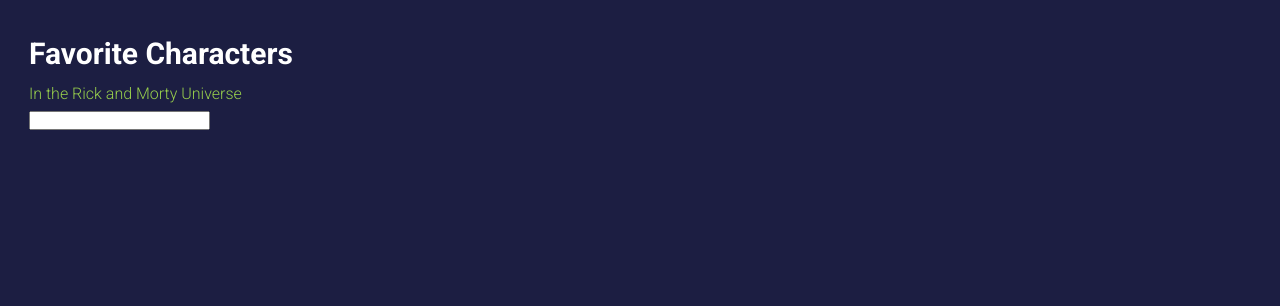
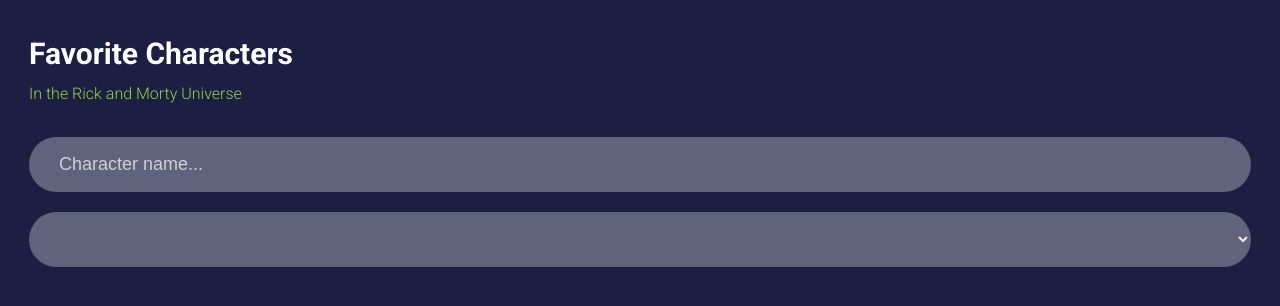
Before and after one commit to Ceci007/rick-and-morty-challenge, a React (Create React App) app: page / in a window 1280 px wide. Shown: the top 306 px of the page. Built offline with nearby package versions, Linux system fonts and the light colour scheme; no server answers.

Commit message:
styling and filtering search input

```diff
--- a/src/components/Header.css
+++ b/src/components/Header.css
@@ -17,3 +17,39 @@
     margin: 0;
     color: #97ce4c;
 }
+
+form {
+    display: flex;
+    flex-direction: column;
+    padding: 30px 0;
+}
+
+.form-control {
+    width: 100%;
+    height: 55px;
+    font-size: 18px;
+    border: none;
+    margin-bottom: 20px;
+    padding: 10px 30px;
+    border-radius: 30px;
+    background: rgba(255, 255, 255, 0.3);
+    color: rgba(255, 255, 255, 0.9);
+}
+
+.form-control::placeholder { /* Chrome, Firefox, Opera, Safari 10.1+ */
+    color: rgba(255, 255, 255, 0.7);
+    opacity: 1; /* Firefox */
+  }
+
+  .form-control:-ms-input-placeholder { /* Internet Explorer 10-11 */
+    color: rgba(255, 255, 255, 0.7);
+  }
+
+  .form-control::-ms-input-placeholder { /* Microsoft Edge */
+    color: rgba(255, 255, 255, 0.7);
+  }
+
+.form-control:focus {
+    border: none;
+    outline: none;
+}
--- a/src/components/Header.tsx
+++ b/src/components/Header.tsx
@@ -6,30 +6,58 @@
 export default function Header() {
     const [characters, setCharacters] = useState<string | null>(null);
     const [searchQuery, setSearchQuery] = useState<string>("");
+    const [option, setOption] = useState<string>("")
     const [loading, setLoading] = useState<boolean>(false);
 
     const inputRef = useRef<HTMLInputElement | null>(null);
 
     const { data } = useQuery(CHARACTERS);
 
-    const handleChange = (event: FormEvent<HTMLInputElement>) => {
+    const onTextChange = (event: FormEvent<HTMLInputElement>) => {
         const newValue = event.currentTarget.value;
         setSearchQuery(newValue);
-        console.log(data);
+        console.log(data.characters.results[0].name);
+        console.log(data?.characters?.location);
     }
+
+    const onOptionSelect = (value: string) => () => {
+        setOption(value);
+      }
 
     return (
         <div className="header">
                 <h2>Favorite Characters</h2>
                 <p>In the Rick and Morty Universe</p>
-
             <form>
                <input
                     type="text"
-                    onChange={handleChange}
+                    onChange={onTextChange}
+                    className="form-control"
+                    placeholder="Character name..."
                 />
+                <select className="form-control" defaultValue={option} onChange={onOptionSelect(option)}>
+                    {
+
+                    }
+                </select>
             </form>
             <div>
+                <ul>
+                    { data?.characters?.results
+                    .filter((item : any) => {
+                        if(searchQuery === "") {
+                            return item?.name;
+                        } else if (item.name.toLowerCase().includes(searchQuery.toLowerCase())) {
+                            return item?.name;
+                        }
+                    })
+                    .map((item: any, key: number) => (
+                        <div>
+                            <li key={key}>{item.name}</li>
+                        </div>
+                        )
+                    )}
+                </ul>
             </div>
         </div>
     )
```
Also changed, not shown: src/types.ts (line endings or trailing spaces).
